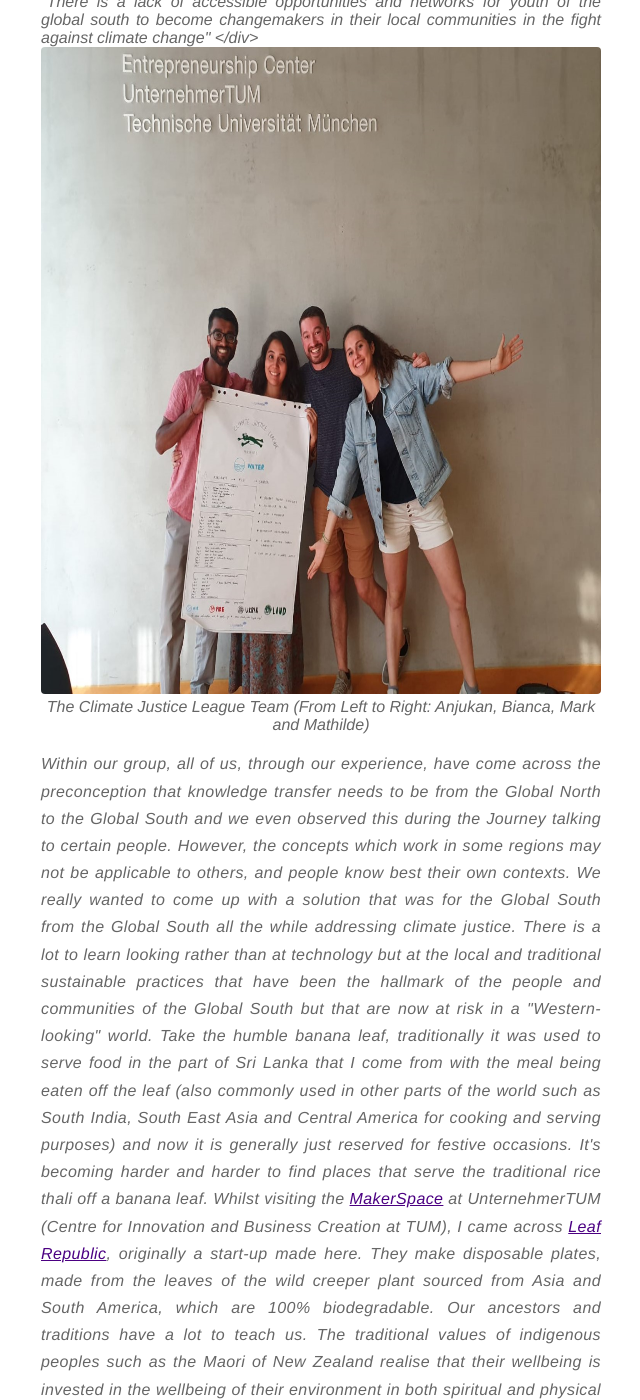
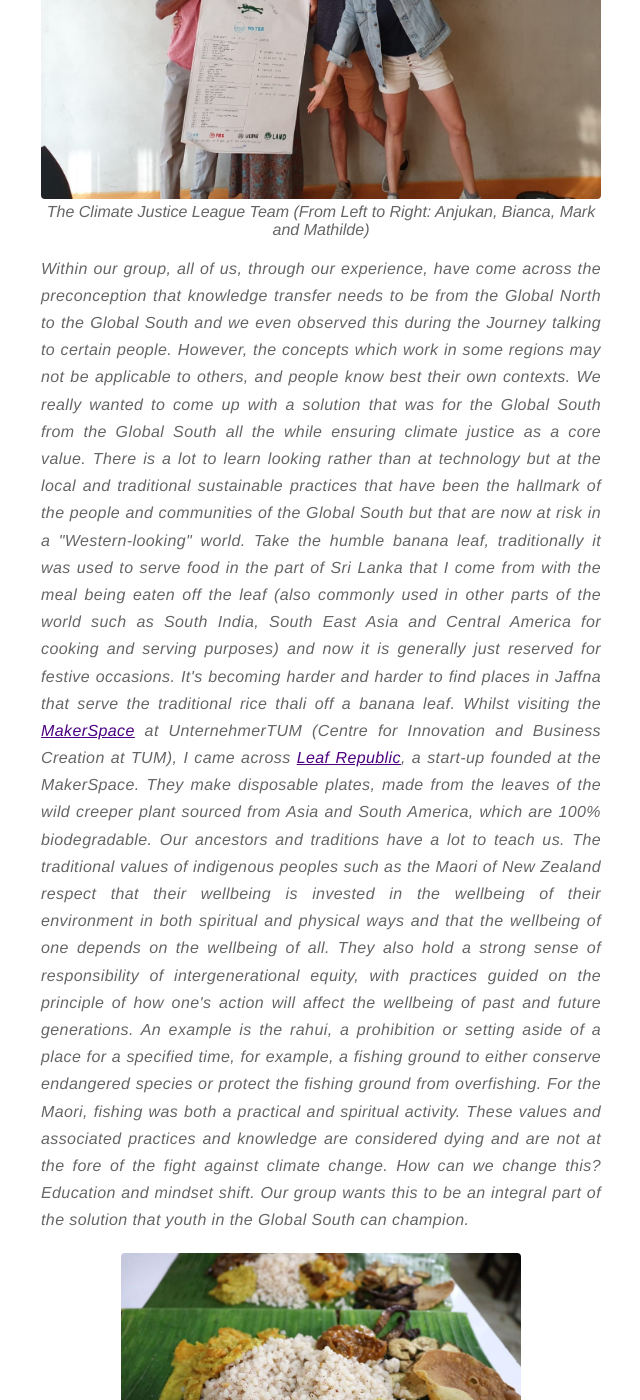
Before and after one commit to anjukan/anjukan.github.io, a Jekyll site: the page built from _posts/2019-09-15-Climate-Justice-and-the-Leap-Frog.markdown, in a window 1280 px wide and 1400 px high, scrolled down 3234 px. Shown: the whole window, without its empty margins (319-959 px from the left). Built offline with Jekyll 4.4.1, drawn with Linux system fonts in a browser that asks for light colours; some of the changed text lies outside the part shown.

Commit message:
Added v3 of climate justice blog

```diff
--- a/_posts/2019-09-15-Climate-Justice-and-the-Leap-Frog.markdown
+++ b/_posts/2019-09-15-Climate-Justice-and-the-Leap-Frog.markdown
@@ -34,10 +34,10 @@ contributed and continue to contribute the least to climate change, are the ones
 
 </div>
 <div style="text-align: center">
-<img src="/assets/images/Vulnerable_Countries_1024.jpg" width="1024" height="768" />
+<img src="/assets/images/Vulnerable_Countries_1024.jpg" width="800" height="452" />
 <em>Top: National average per capita CO2 emissions based on OECD/IEA 2006 national CO2 emissions (OECD/IEA, 2008) and UNPD 2006 national population
 (UNPD, 2007). Bottom: Vulnerability Index from Samson et al. (2011), where red shows regions that are most vulnerable to the impacts of climate change.
-Reproduced from https://skepticalscience.com/graphics.php?g=15</em>
+Reproduced from <a href="https://skepticalscience.com/graphics.php?g=15">Skeptical Science Graphics</a></em>
 
 
 <img src="/assets/images/cumulative-co2-emissions-region_v10_850x600.png" width="600" height="425" />
@@ -59,19 +59,19 @@ us to an ethical problem, how do we protect those vulnerable to our actions and
 along with a group in a project of our interest. Our diverse team of four (Figure 3) was made up of Bianca, born in the Amazon rainforest region of Brazil and currently
 a student in sustainable development in Utrecht, Mark, US American
 but with an extensive background in international development working primarily in the Global South and Mathilde, born and raised in the South PacificHow
-community of Noumea. To find out more about these incredible people, check out their bios <a href="">here</a>.! We formed a team based on our
+community of Noumea. To find out more about these incredible people, check out their bios <a href="">here</a>! We formed a team based on our
 core shared value of climate justice. Spending three weeks of the summer school together working on our project, tt was very fascinating to hear
 about their own experiences growing up in different parts of the globe and yet how many similarities and shared values that existed between us. From our
 experience in our own regions, we have seen that there is huge motivation from youth to become changemakers and tackle climate change. Our team was lucky
 to be studying in Europe and get the opportunity to participate in a programme such as the Journey. We saw it as an injustice that youth from the
-Global South do not have this opportunity. This led us to our problem statement:</p>
+Global South do not have this opportunity. This led us to our problem statement:
 
 <em>"There is a lack of accessible opportunities and networks for youth of the global south to become changemakers in their local communities in the fight
-against climate change"<em>
+against climate change"<em></p>
 
 </div>
 <div style="text-align: center">
-<img src="/assets/images/CJL1.jpg" width="800" height="647" />
+<img src="/assets/images/CJL1.jpg" width="600" height="485" />
 <em>The Climate Justice League Team (From Left to Right: Anjukan, Bianca, Mark and Mathilde)</em>
 
 </div>
@@ -81,19 +81,19 @@ against climate change"<em>
 <p> Within our group, all of us, through our experience, have come across the preconception that knowledge transfer needs to be from the Global North to the Global South
 and we even observed this during the Journey talking to certain people. However, the concepts which work in some regions may not be applicable to
 others, and people know best their own contexts. We really wanted to come up with a solution that was for the Global South from the Global South
-all the while addressing climate justice. There is a lot to learn looking rather than at technology but at the local and traditional sustainable practices that have
+all the while ensuring climate justice as a core value. There is a lot to learn looking rather than at technology but at the local and traditional sustainable practices that have
 been the hallmark of the people and communities of the Global South but that are now at risk in a "Western-looking" world. Take the humble banana leaf, traditionally
 it was used to serve food in the part of Sri Lanka that I come from with the meal being eaten off the leaf (also commonly used in other parts of the world such as South India, South East
 Asia and Central America for cooking and serving purposes) and now it is generally just reserved for festive occasions. It's becoming harder and
-harder to find places that serve the traditional rice thali off a banana leaf. Whilst visiting the <a href="https://www.unternehmertum.de/makerspace.xhtml?lang=en">MakerSpace</a> at UnternehmerTUM (Centre for Innovation
+harder to find places in Jaffna that serve the traditional rice thali off a banana leaf. Whilst visiting the <a href="https://www.unternehmertum.de/makerspace.xhtml?lang=en">MakerSpace</a> at UnternehmerTUM (Centre for Innovation
 and Business Creation at TUM), I came across <a href="https://www.facebook.com/leafrepublic/">Leaf Republic</a>,
-originally a start-up made here. They make disposable plates, made from the leaves of the wild creeper plant sourced from Asia and South America, which
+a start-up founded at the MakerSpace. They make disposable plates, made from the leaves of the wild creeper plant sourced from Asia and South America, which
 are 100% biodegradable. Our ancestors and traditions have a lot to teach us. The traditional values of indigenous peoples such as the Maori of New
-Zealand realise that their wellbeing is invested in the wellbeing of their environment in both spiritual and physical ways and that the wellbeing of
+Zealand respect that their wellbeing is invested in the wellbeing of their environment in both spiritual and physical ways and that the wellbeing of
 one depends on the wellbeing of all. They also hold a strong sense of responsibility of intergenerational equity, with practices guided on the principle
 of how one's action will affect the wellbeing of past and future generations. An example is the rahui, a prohibition or setting aside of a place for a
-specified time, in this case a fishing ground to either conserve endangered species or protect the fishing ground from overfishing. For the Maori, fishing
-was both a practical and spiritual activity. These values and associated practices and knowledge are considered dying and not at the fore of the
+specified time, for example, a fishing ground to either conserve endangered species or protect the fishing ground from overfishing. For the Maori, fishing
+was both a practical and spiritual activity. These values and associated practices and knowledge are considered dying and are not at the fore of the
 fight against climate change. How can we change this? Education and mindset shift. Our group wants this to be an integral part of the solution that
 youth in the Global South can champion.</p>
 
@@ -112,4 +113,4 @@ of the Global North that we are now acknowledging as leading to the degradation
 
 </div>
 
-**Image credits:** Cover - Reproduced from [Skeptical Science Graphics](https://skepticalscience.com/graphics.php?g=15)
+**Image credits:** Cover - Reproduced from <a href="https://skepticalscience.com/graphics.php?g=15">[Skeptical Science Graphics]</a>
```
Also changed, not shown: other parts of _posts/2019-09-15-Climate-Justice-and-the-Leap-Frog.markdown (+2 -1 lines).
